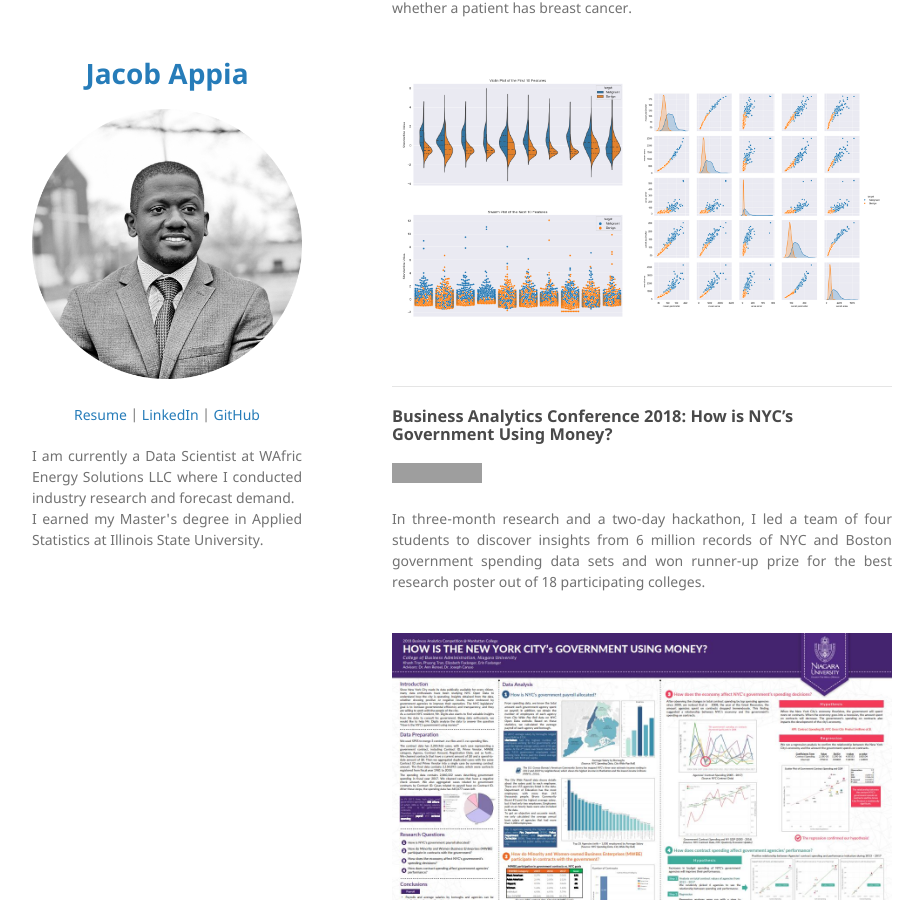
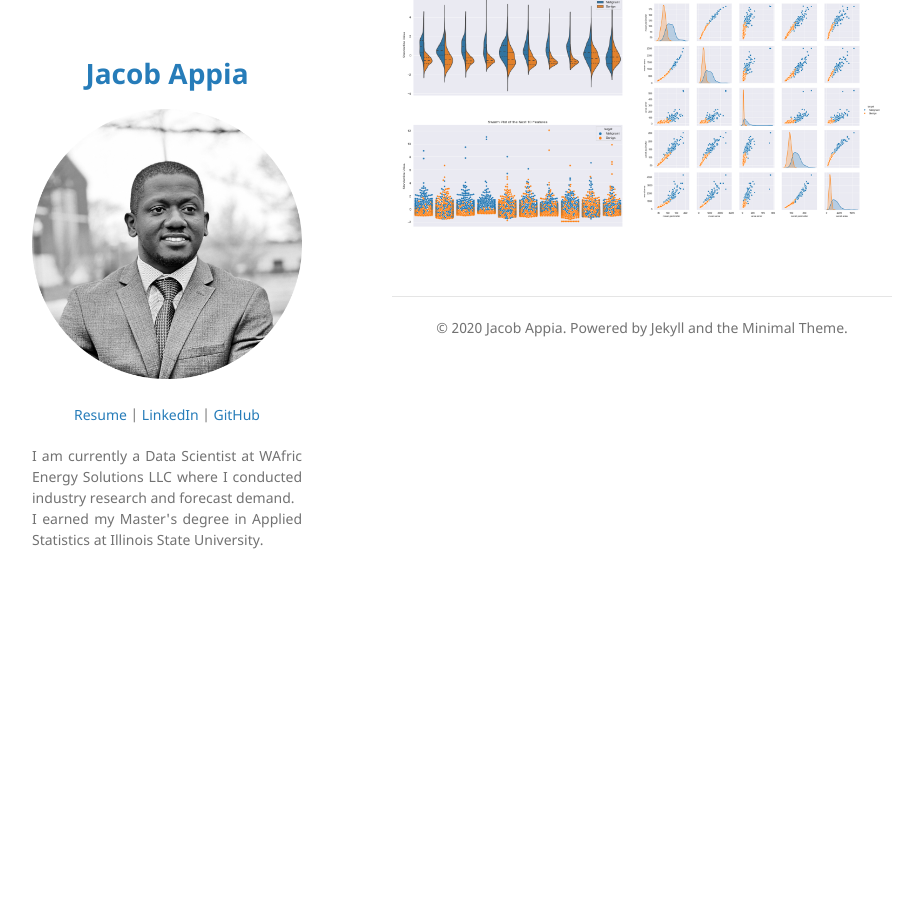
Before and after one commit to jacobappia/jacobappia.github.io, a Jekyll site: the page built from index.md, in a window 1280 px wide and 900 px high, scrolled down 3162 px. Shown: the whole window, without its empty margins (178-1101 px from the left). Built offline with Jekyll 4.4.1, drawn with Linux system fonts in a browser that asks for light colours; our own code applies the rules of GitHub Pages for plain Markdown files; grey boxes are pictures that could not be loaded.

Commit message:
Update index.md

```diff
--- a/index.md
+++ b/index.md
@@ -22,8 +22,8 @@
 ---
 ### Detect Spam Messages: TF-IDF and Naive Bayes Classifier
 
-[![Open Notebook](https://img.shields.io/badge/Jupyter-Open_Notebook-blue?logo=Jupyter)](projects/detect-spam-nlp.html)
-[![View on GitHub](https://img.shields.io/badge/GitHub-View_on_GitHub-blue?logo=GitHub)](https://github.com/chriskhanhtran/detect-spam-messages-nlp/blob/master/detect-spam-nlp.ipynb)
+[![Open Notebook](https://img.shields.io/badge/Jupyter-Open_Notebook-blue?logo=Jupyter)]()
+[![View on GitHub](https://img.shields.io/badge/GitHub-View_on_GitHub-blue?logo=GitHub)]()
 
 <div style="text-align: justify">In order to predict whether a message is spam, first I vectorized text messages into a format that machine learning algorithms can understand using Bag-of-Word and TF-IDF. Then I trained a machine learning model to learn to discriminate between normal and spam messages. Finally, with the trained model, I classified unlabel messages into normal or spam.</div>
 <br>
@@ -35,9 +35,9 @@
 
 ### Credit Risk Prediction Web App
 
-[![Open Web App](https://img.shields.io/badge/Heroku-Open_Web_App-blue?logo=Heroku)](http://credit-risk.herokuapp.com/)
-[![Open Notebook](https://img.shields.io/badge/Jupyter-Open_Notebook-blue?logo=Jupyter)](https://github.com/chriskhanhtran/credit-risk-prediction/blob/master/documents/Notebook.ipynb)
-[![View on GitHub](https://img.shields.io/badge/GitHub-View_on_GitHub-blue?logo=GitHub)](https://github.com/chriskhanhtran/credit-risk-prediction)
+[![Open Web App](https://img.shields.io/badge/Heroku-Open_Web_App-blue?logo=Heroku)]()
+[![Open Notebook](https://img.shields.io/badge/Jupyter-Open_Notebook-blue?logo=Jupyter)]()
+[![View on GitHub](https://img.shields.io/badge/GitHub-View_on_GitHub-blue?logo=GitHub)]()
 
 <div style="text-align: justify">After my team preprocessed a dataset of 10K credit applications and built machine learning models to predict credit default risk, I built an interactive user interface with Streamlit and hosted the web app on Heroku server.</div>
 <br>
@@ -58,24 +56,10 @@
 ---
 ### Predict Breast Cancer with RF, PCA and SVM using Python
 
-[![Open Notebook](https://img.shields.io/badge/Jupyter-Open_Notebook-blue?logo=Jupyter)](projects/breast-cancer.html)
-[![View on GitHub](https://img.shields.io/badge/GitHub-View_on_GitHub-blue?logo=GitHub)](https://github.com/chriskhanhtran/predict-breast-cancer-with-rf-pca-svm/blob/master/breast-cancer.ipynb)
-
 <div style="text-align: justify">In this project I am going to perform comprehensive EDA on the breast cancer dataset, then transform the data using Principal Components Analysis (PCA) and use Support Vector Machine (SVM) model to predict whether a patient has breast cancer.</div>
 <br>
 <center><img src="images/breast-cancer.png"/></center>
 <br>
 
 ---
-### Business Analytics Conference 2018: How is NYC's Government Using Money?
-
-[![Open Research Poster](https://img.shields.io/badge/PDF-Open_Research_Poster-blue?logo=adobe-acrobat-reader&logoColor=white)](pdf/bac2018.pdf)
-
-<div style="text-align: justify">In three-month research and a two-day hackathon, I led a team of four students to discover insights from 6 million records of NYC and Boston government spending data sets and won runner-up prize for the best research poster out of 18 participating colleges.</div>
-<br>
-<center><img src="images/bac2018.JPG"/></center>
-<br>
-
-
----
 <center>© 2020 Jacob Appia. Powered by Jekyll and the Minimal Theme.</center>
```
Also changed, not shown: other parts of index.md (+0 -2 lines).
